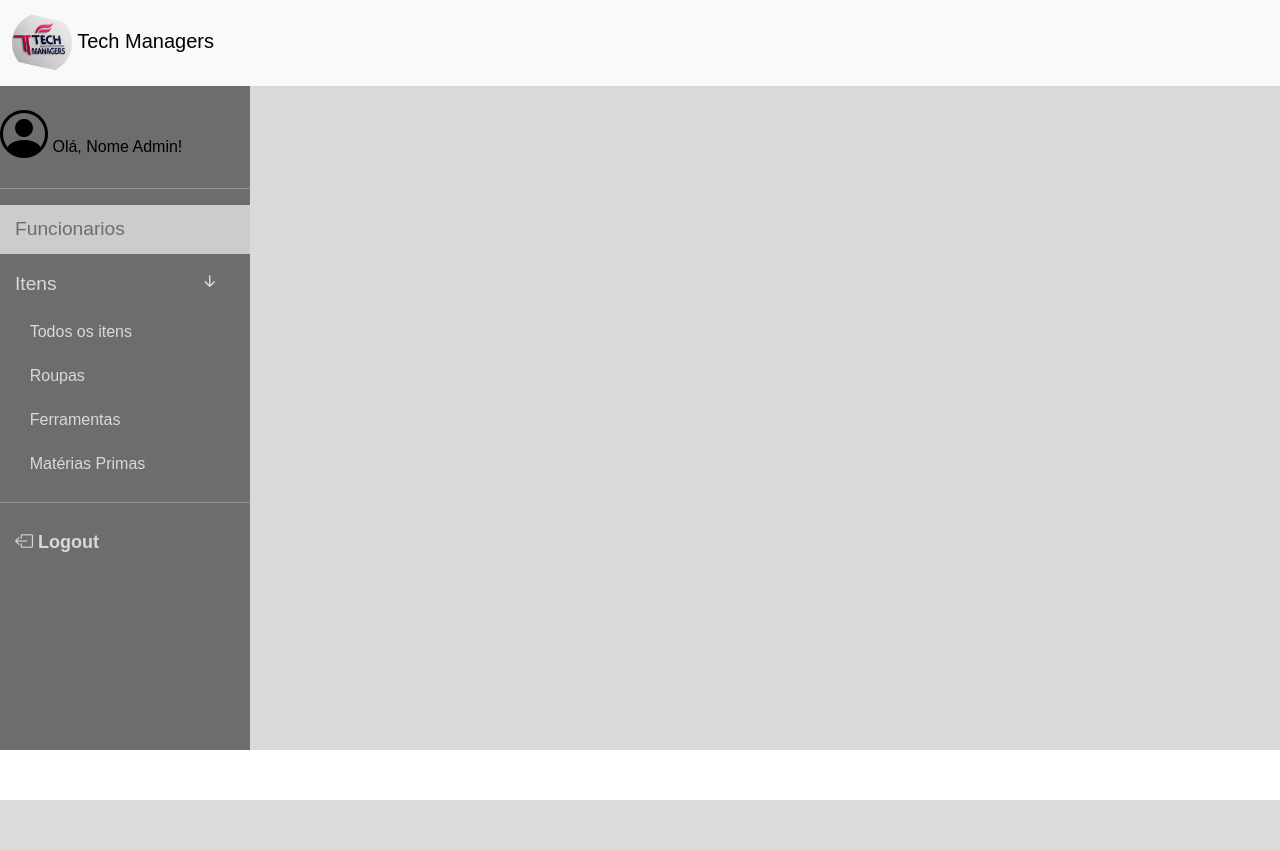
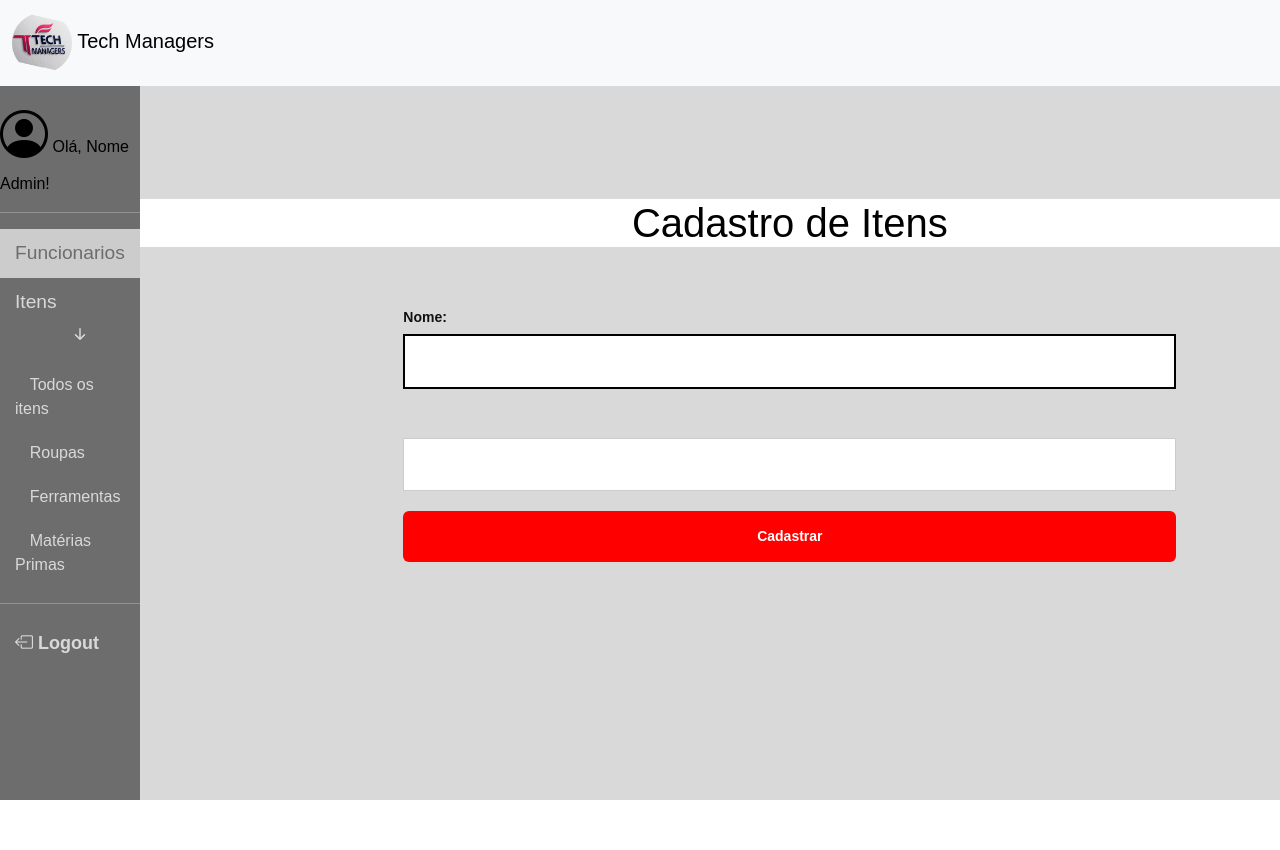
Before and after one commit to IsaHarue/TechManagers, a Python web app: template templates/CadastroItens.html in a window 1280 px wide; the page is wider, and only the part inside the window is pictured. Before the commit the page ends 800 px from the top of that part, so only its background shows below. Run offline with Jinja, Linux system fonts and the light colour scheme; the template is opened without the code that fills it, so the values that code supplies are empty; some web fonts are replaced.

Commit message:
Barra lateral da tela de cadstro de itens feita!

```diff
--- a/templates/CadastroItens.html
+++ b/templates/CadastroItens.html
@@ -39,19 +39,21 @@
         display: flex;
         flex-direction: column;
         justify-content: space-between;
-        align-items: start;
 
     }
 
     main {
         height: auto;
-        width: 80%;
+        width: 100%;
         color: #111111;
+        align-items: center;
+        display: flex;
+        flex-direction: row;
+
     }
 
     footer {
         height: 50px;
-        position: absolute;
         bottom: 0%;
         width: 100%;
         background-color: white;
@@ -74,6 +76,7 @@
         background-color: #6D6D6D;
         color: #000000;
         padding-top: 100px;
+        align-items: start;
     }
 
     .sidebar #func {
@@ -86,7 +89,7 @@
         font-size: larger;
     }
 
-    .sidebar #person{
+    .sidebar #person {
         font-size: xxx-large;
     }
 
@@ -110,6 +113,70 @@
         font-size: large;
     }
 
+    .meio {
+        margin-bottom: 0px;
+    }
+
+    .title {
+        background-color: white;
+        color: black;
+        width: 1300px;
+        text-align: center;
+        margin-top: 10px;
+
+    }
+
+    .formcadastro {
+        display: flex;
+        align-items: center;
+        align-content: start;
+        flex-direction: column;
+        padding: 50px;
+    }
+
+    .formcadastro input {
+        padding: 15px;
+        width: 773px;
+        font-size: 14px;
+        border: 1px solid #ccc;
+        margin-bottom: 20px;
+        margin-top: 5px;
+        transition: all linear 160ms;
+        outline: none;
+        display: flex;
+        flex-direction: column;
+    }
+
+
+    .formcadastro input:focus {
+        border: 2px solid #000000;
+    }
+
+    .formcadastro label {
+        font-size: 14px;
+        font-weight: 600;
+    }
+
+    .btn {
+        background-color: #ff0000;
+        color: #fff;
+        font-size: 14px;
+        font-weight: 600;
+        border: none !important;
+        transition: all linear 160ms;
+        cursor: pointer;
+        margin: 0 !important;
+        align-content: start;
+        align-items: start;
+
+    }
+
+    .btn:hover {
+        transform: scale(1.05);
+        background-color: #30ff02;
+
+    }
+
 </style>
 <body>
 <header>
@@ -124,11 +191,13 @@
     </div>
 </header>
 
+
+<main>
     <div class="sidebar">
-    <i class="bi bi-person-circle" id="person"></i>  Olá, Nome Admin!
+        <i class="bi bi-person-circle" id="person"></i> Olá, Nome Admin!
         <hr>
         <a href="#" id="func">Funcionarios</a>
-    <a href="#" id="itens">Itensㅤㅤㅤㅤㅤㅤㅤㅤ<i class="bi bi-arrow-down-short"></i></a>
+        <a href="#" id="itens">Itensㅤㅤㅤㅤㅤㅤ<i class="bi bi-arrow-down-short"></i></a>
         <a href="#">ㅤTodos os itens</a>
         <a href="#">ㅤRoupas</a>
         <a href="#">ㅤFerramentas</a>
@@ -136,8 +205,22 @@
         <hr>
         <a href="#"><b class="bi bi-box-arrow-left"> Logout</b></a>
     </div>
+    <div class="meio">
+        <div class="title">
+            <h1>Cadastro de Itens</h1>
 
-<main>
+        </div>
+        <div class="formcadastro">
+            <form>
+                <label for="name">Nome: </label>
+                <input type="name" autofocus="true"/>
+                <label for="password"></label>
+                <input type="password" autofocus="true"/>
+                <input type="submit" value="Cadastrar" class="btn"/>
+            </form>
+        </div>
+
+    </div>
 
 </main>
 
```
Lines whose indentation alone changed are shown as unchanged.
